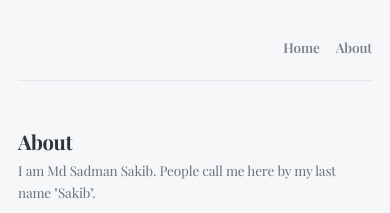
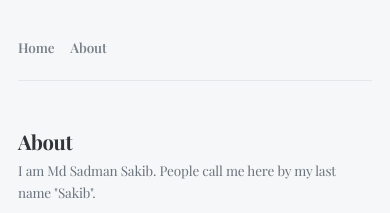
Before and after one commit to Sadman007/sadman007.github.io, a Jekyll site: the page built from index.md, in a window 390 px wide. Shown: the top 213 px of the page. Built offline with Jekyll 4.4.1, drawn with Linux system fonts in a browser that asks for light colours.

Commit message:
Fixed mobile-view issue

```diff
--- a/assets/css/main.css
+++ b/assets/css/main.css
@@ -209,10 +209,12 @@ h3 {
     flex-direction: column;
     align-items: flex-start;
     margin-bottom: 2rem;
+    gap: 8px;
   }
 
   .nav {
     width: 100%;
+    justify-content: flex-start;
   }
 
   .page-head h1 {
```
